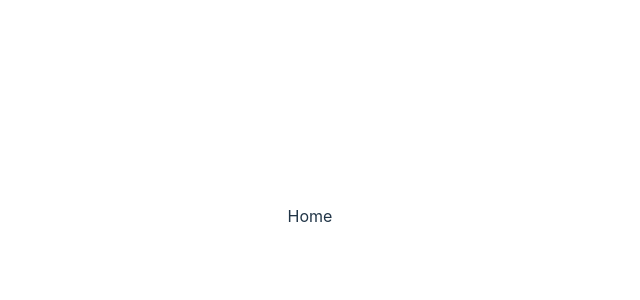
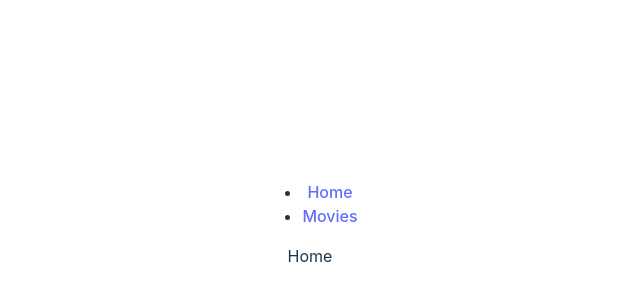
Before and after one commit to zandrastr/mi-learn-react, a React (Vite) app in the folder 5-router/: page / in a window 1280 px wide. Shown: the part 184-484 px from the top of the page, without its empty margins (330-970 px from the left). Built offline with nearby package versions, Linux system fonts and the light colour scheme.

Commit message:
add navigation component and add to layout header

```diff
--- a/5-router/src/components/Layout.tsx
+++ b/5-router/src/components/Layout.tsx
@@ -1,9 +1,12 @@
 import { Outlet } from 'react-router-dom';
+import { Navigation } from './Navigation';
 
 export const Layout = () => {
   return (
     <>
-      <header></header>
+      <header>
+        <Navigation></Navigation>
+      </header>
       <main>
         <Outlet></Outlet>
       </main>
--- /dev/null
+++ b/5-router/src/components/Navigation.tsx
@@ -0,0 +1,16 @@
+import { Link } from 'react-router-dom';
+
+export const Navigation = () => {
+  return (
+    <>
+      <ul>
+        <li>
+          <Link to='/'>Home</Link>
+        </li>
+        <li>
+          <Link to='/'>Movies</Link>
+        </li>
+      </ul>
+    </>
+  );
+};
```
